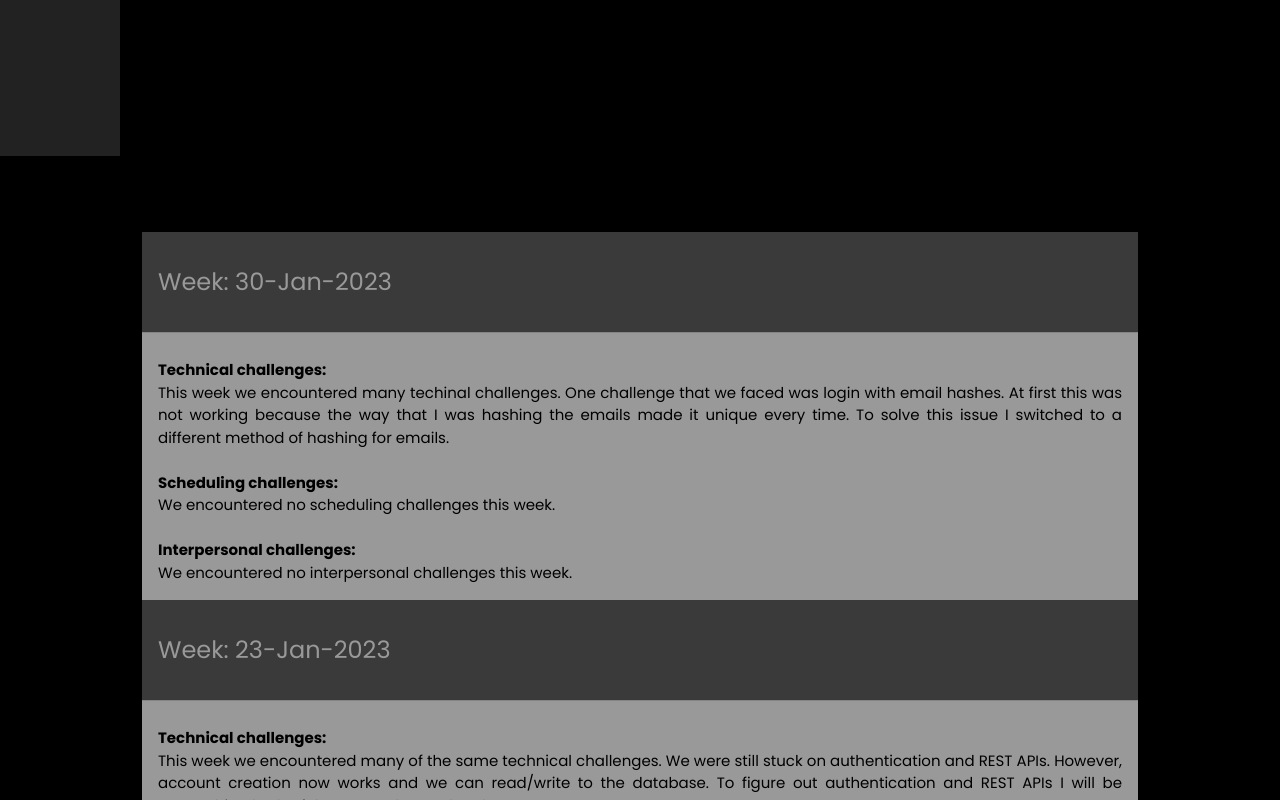
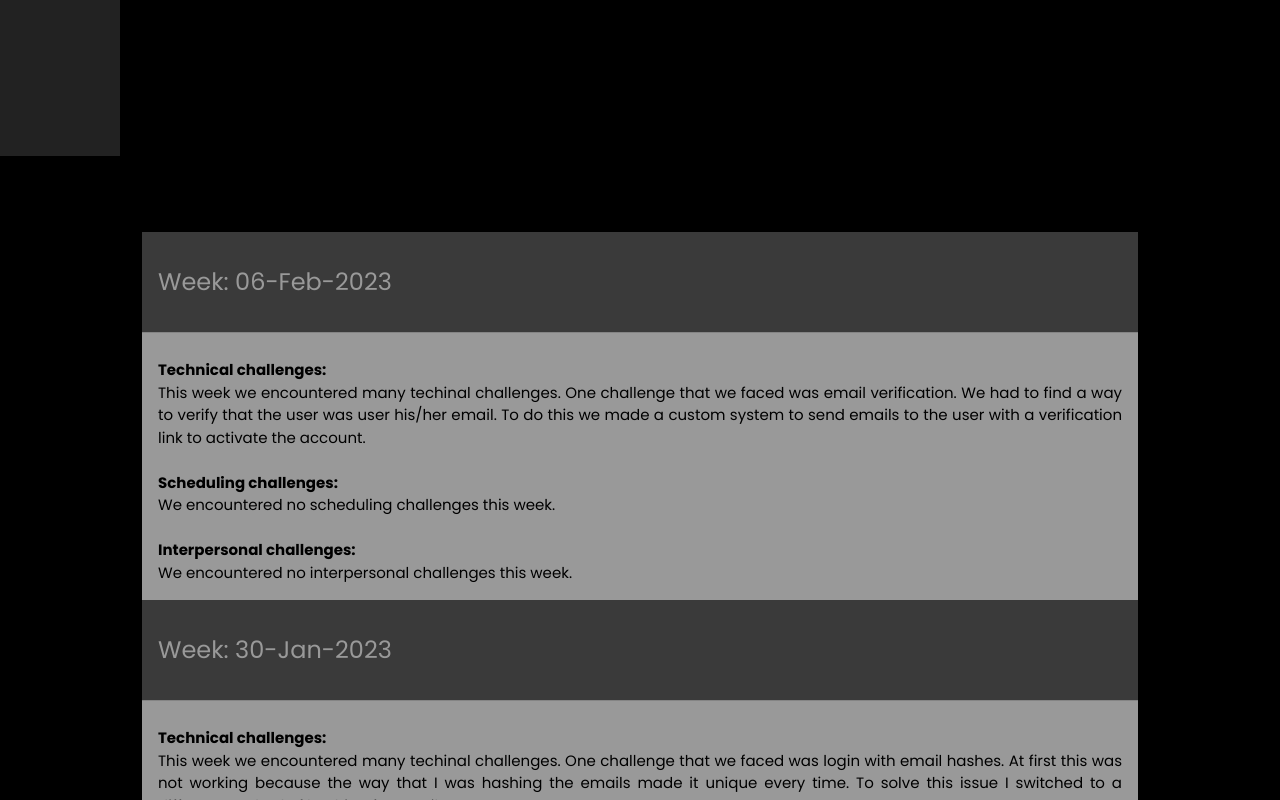
Before and after one commit to Muq2/Muq2.github.io, a plain HTML site: page CS-II/Projects/ISP/Journal.html in a window 1280 px wide. Shown: the part 644-1444 px from the top of the page. Drawn offline with nearby package versions, Linux system fonts and the light colour scheme; files that its build step writes are made by us from their sources.

Commit message:
Journal week 6

```diff
--- a/CS-II/Projects/ISP/Journal.html
+++ b/CS-II/Projects/ISP/Journal.html
@@ -46,7 +46,29 @@
 	<div class="w3-row-padding" style="margin:0 -16px">
 	  <div class="w3-full w3-margin-bottom">
 
-	    <!-- Week 4 start -->
+	    <!-- Week 6 start -->
+	    <ul class="w3-ul w3-white w3-opacity w3-hover-opacity-off">
+	      <li class="w3-dark-grey w3-xlarge w3-padding-32">Week: 06-Feb-2023</li>
+	      <li class="w3-padding-16">
+		<h3></h3>
+		<p>
+		  <b>Technical challenges:</b><br>
+		  This week we encountered many techinal challenges. One challenge that we faced was email verification. We had to find a way to verify that the user was user his/her email. To do this we made a custom system to send emails to the user with a verification link to activate the account.
+		  <br>
+		  <br>
+		  <b>Scheduling challenges:</b><br>
+		  We encountered no scheduling challenges this week.
+		  <br>
+		  <br>
+		  <b>Interpersonal challenges:</b><br>
+		  We encountered no interpersonal challenges this week.
+		  <br>
+		</p>
+	      </li>
+	    </ul>
+	    <!-- Week 6 end -->
+
+	    <!-- Week 5 start -->
 	    <ul class="w3-ul w3-white w3-opacity w3-hover-opacity-off">
 	      <li class="w3-dark-grey w3-xlarge w3-padding-32">Week: 30-Jan-2023</li>
 	      <li class="w3-padding-16">
```
